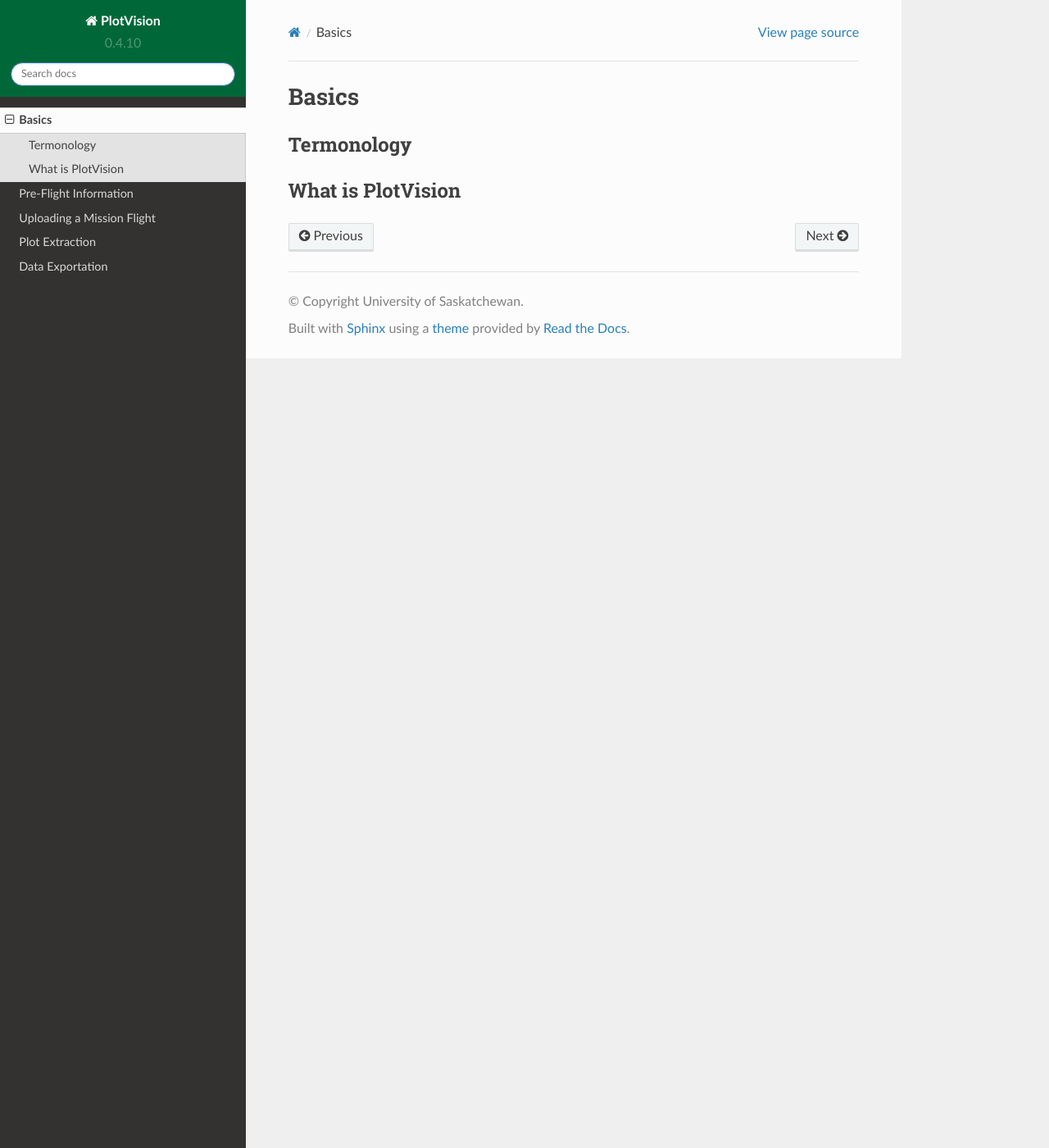
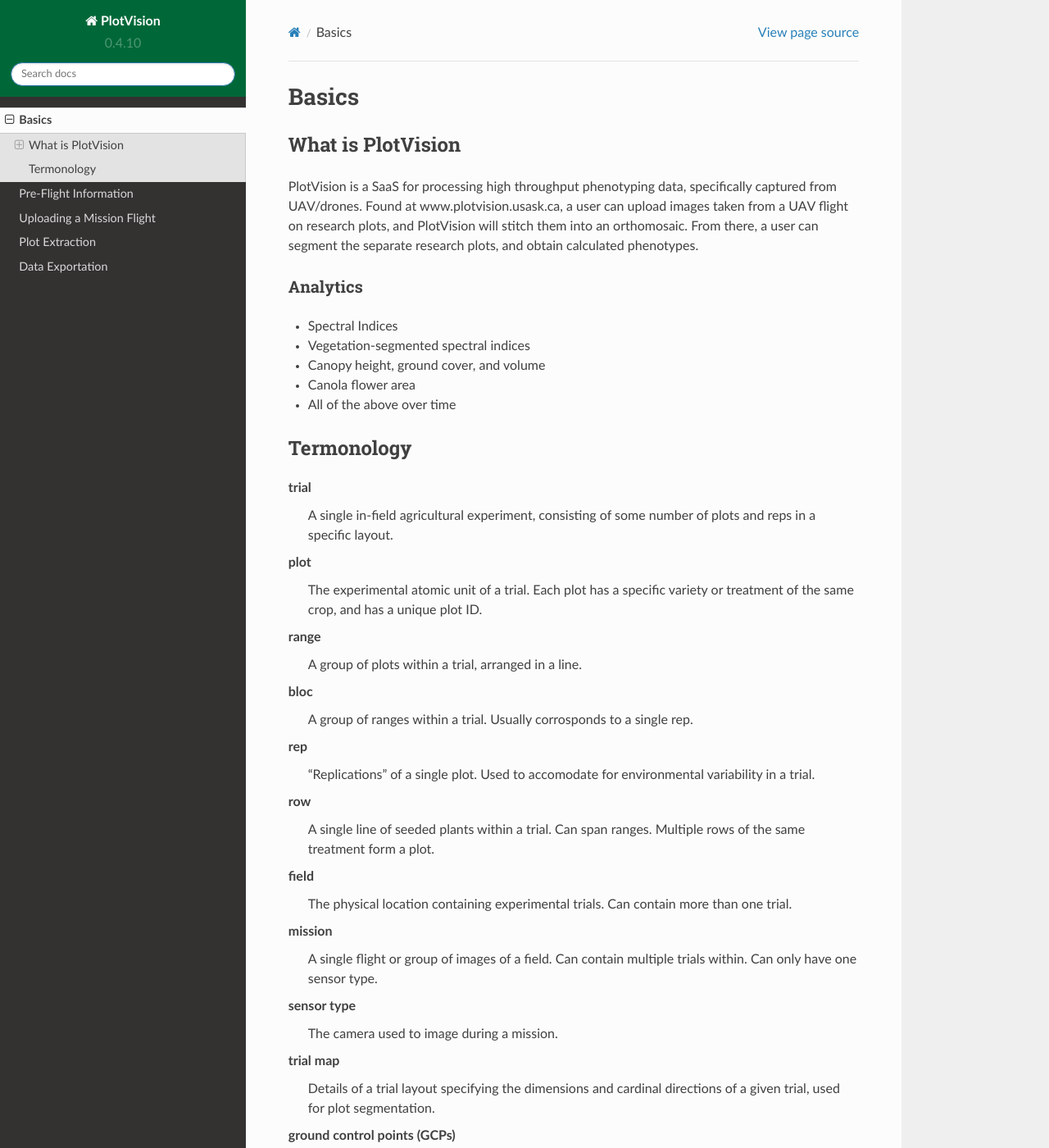
Before and after one commit to p2irc/plotvision-docs, a Sphinx documentation site: the page built from docs/source/Basics.rst, in a window 1280 px wide and 1400 px high. Shown: the whole window at 82% size. Built offline with Sphinx 7.4.7 and the Read the Docs theme 2.0.0, drawn with Linux system fonts in a browser that asks for light colours; pages that are not in the unit, such as notebooks, are missing from menus; some of the changed text lies outside the part shown.

Commit message:
Added basic information on plotvision

```diff
--- a/docs/source/Basics.rst
+++ b/docs/source/Basics.rst
@@ -1,9 +1,52 @@
 Basics
 =====
+
+What is PlotVision
+-----------------
+
+PlotVision is a SaaS for processing high throughput phenotyping data, specifically captured from UAV/drones. Found at www.plotvision.usask.ca, a user can upload images taken from a UAV flight on research plots, and PlotVision will stitch them into an orthomosaic. From there, a user can segment the separate research plots, and obtain calculated phenotypes.
+
+Analytics
+^^^^^^^^^
+
+- Spectral Indices
+- Vegetation-segmented spectral indices
+- Canopy height, ground cover, and volume
+- Canola flower area
+- All of the above over time
 
 Termonology
 ------------
 
+trial
+    A single in-field agricultural experiment, consisting of some number of plots and reps in a specific layout.
 
-What is PlotVision
------------------
+plot
+    The experimental atomic unit of a trial. Each plot has a specific variety or treatment of the same crop, and has a unique plot ID.
+
+range
+    A group of plots within a trial, arranged in a line.
+
+bloc
+    A group of ranges within a trial. Usually corrosponds to a single rep.
+
+rep
+    "Replications" of a single plot. Used to accomodate for environmental variability in a trial.
+
+row
+    A single line of seeded plants within a trial. Can span ranges. Multiple rows of the same treatment form a plot.
+
+field
+    The physical location containing experimental trials. Can contain more than one trial.
+
+mission
+    A single flight or group of images of a field. Can contain multiple trials within. Can only have one sensor type.
+
+sensor type
+    The camera used to image during a mission.
+
+trial map
+    Details of a trial layout specifying the dimensions and cardinal directions of a given trial, used for plot segmentation.
+
+ground control points (GCPs)
+    Physical markers than can be perminately placed in a field. These markers can be RTK GPSed for precise georeferencing without the need of a sensor with GPS. These markers are very specific and can be automatically detected by our software.
```
